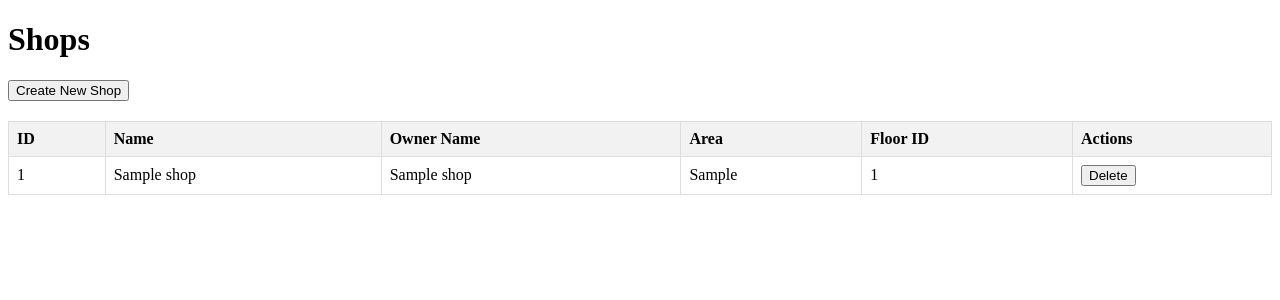
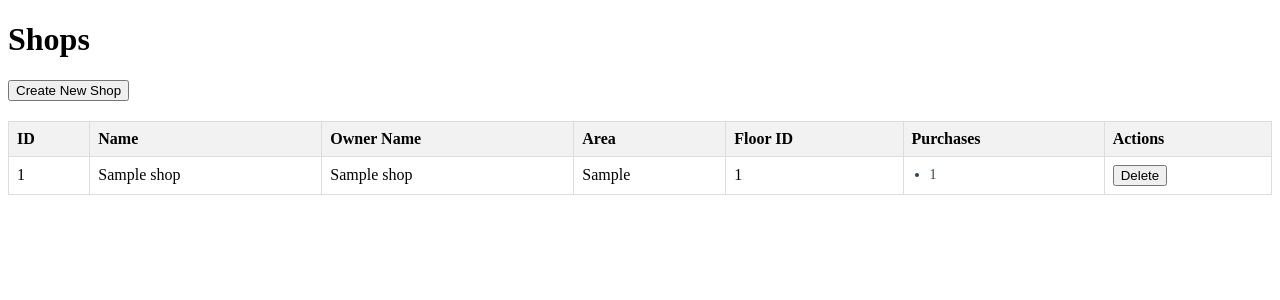
Before and after one commit to Daria3006/MallManagementSystem, a Spring app: template src/main/resources/templates/Shop/index.html in a window 1280 px wide. Shown: the top 300 px of the page. Run offline with Thymeleaf, Linux system fonts and the light colour scheme; the template is opened without the code that fills it: most values are stand-ins (such as "Sample title", 1, 10 or a date in 2020); data that the repository does not hold is empty.

Commit message:
Purchases lists displayed

```diff
--- a/src/main/resources/templates/Shop/index.html
+++ b/src/main/resources/templates/Shop/index.html
@@ -24,6 +24,9 @@
             display: flex;
             gap: 10px
         }
+
+        .compact-list { margin: 0; padding-left: 18px; }
+        .compact-list li { margin: 2px 0; font-size: 14px; color: #334155; }
 
         .error-message {
             color: #D8000C;
@@ -55,6 +58,7 @@
         <th>Owner Name</th>
         <th>Area</th>
         <th>Floor ID</th>
+        <th>Purchases</th>
         <th>Actions</th>
     </tr>
     </thead>
@@ -66,13 +70,18 @@
         <td th:text="${shop.areaSqm}">Area</td>
         <td th:text="${shop.floorId}">Floor ID</td>
         <td>
+            <ul class="compact-list">
+                <li th:each="purchase : ${shop.purchases}" th:text="${purchase.id}"></li>
+            </ul>
+        </td>
+        <td>
             <form th:action="@{'/sales/shops/'+${shop.id}+'/delete'}" method="post" style="margin: 0;">
                 <button type="submit">Delete</button>
             </form>
         </td>
     </tr>
     <tr th:if="${#lists.isEmpty(shops)}">
-        <td colspan="6" style="text-align: center;">No Shops found.</td>
+        <td colspan="7" style="text-align: center;">No Shops found.</td>
     </tr>
     </tbody>
 </table>
```
Also changed, not shown: src/main/resources/templates/Customer/index.html (+9 -2 lines).
